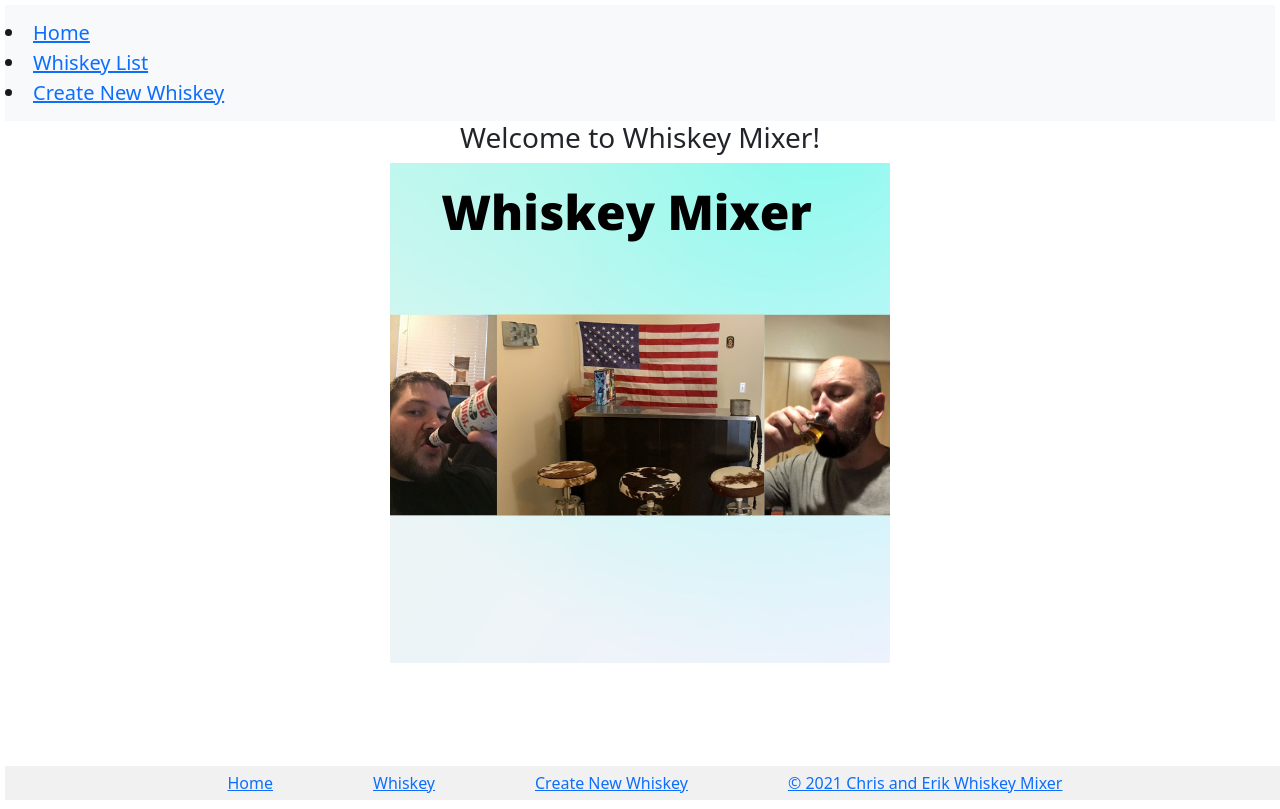
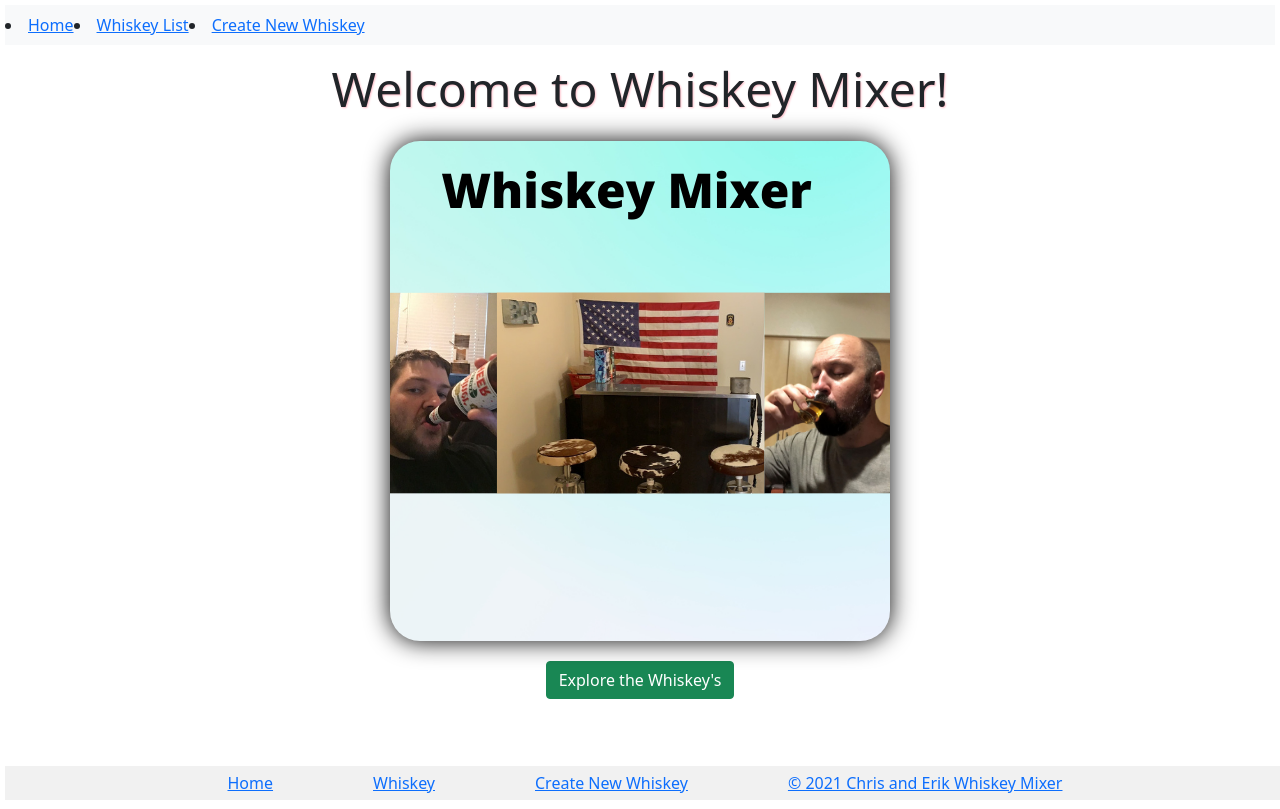
Before and after one commit to learn-academy-2021-bravo/cat-tinder-frontend-whiskey-mixer, a React (Create React App) app: page / in a window 1280 px wide. Built offline with nearby package versions, Linux system fonts and the light colour scheme; no server answers.

Commit message:
added styling to home page and button functionality to home page

```diff
--- a/src/App.css
+++ b/src/App.css
@@ -18,6 +18,7 @@ ul.nav{
   text-align: center;
   padding: 15px;
   font-size: 3rem;
+  text-shadow: 1px 1px 2px pink;
 }
 #form {
   text-align: center;
@@ -43,3 +44,10 @@ ul.nav{
   width: 55%;
   margin: auto;
 }
+#home-img{
+  filter: drop-shadow(0 0 0.75rem rgb(7, 7, 7));
+  border-radius: 30px;
+}
+#home-button{
+  margin: 20px;
+}
--- a/src/components/Header.js
+++ b/src/components/Header.js
@@ -21,7 +21,6 @@ class Header extends Component {
     return (
       <>
        <Navbar id ="navbar" color="light" light expand="md">
-        <NavbarBrand >
         <NavItem>
           < NavLink to="/">Home</NavLink>
         </NavItem>
@@ -31,7 +30,7 @@ class Header extends Component {
         <NavItem>
           <NavLink to="/whiskeynew">Create New Whiskey</NavLink>
         </NavItem>
-        </NavbarBrand>
+
              {/* <UncontrolledDropdown nav inNavbar>
               <DropdownToggle nav caret>
                 Options
--- a/src/pages/Home.js
+++ b/src/pages/Home.js
@@ -1,12 +1,18 @@
 import React, { Component } from 'react'
 import homePage from '../assets/homepage.png'
+import { NavLink } from 'react-router-dom'
+import { Button } from 'reactstrap';
+
 class Home extends Component {
   render() {
     return (
       <>
       <div id = "mixer">
-        <h3>Welcome to Whiskey Mixer!</h3>
-      <img src ={homePage} alt = "Welcome to Whiskey Mixer"  />
+      <h2 id = "h2">Welcome to Whiskey Mixer!</h2>
+      <img id = "home-img" src ={homePage} alt = "Welcome to Whiskey Mixer"  />
+      <NavLink to ="/whiskeyindex">
+      <Button id = "home-button" color="success">Explore the Whiskey's </Button>
+      </NavLink>
       </div>
       </>
     )
```
Lines whose indentation alone changed are shown as unchanged.
